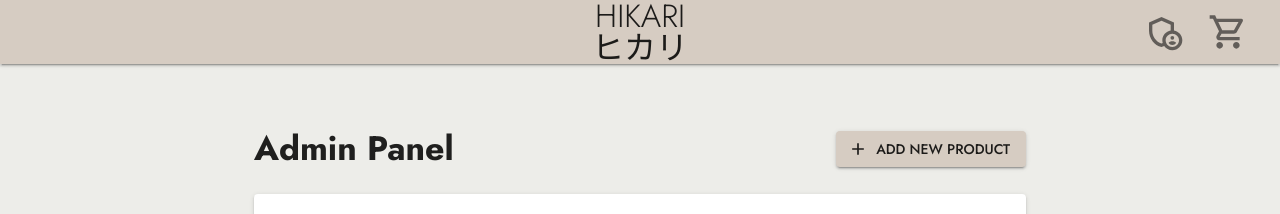
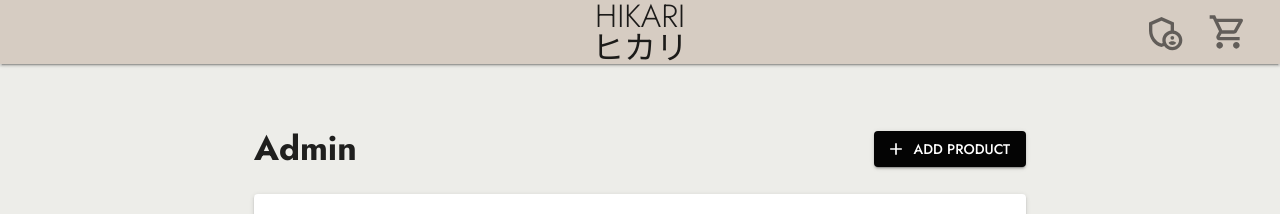
Before and after one commit to Peter-WebDev/hikari-webshop, a Next.js app: page /admin in a window 1280 px wide. Shown: the top 214 px of the page. Built offline with nearby package versions, Linux system fonts and the light colour scheme; no server answers; the database is empty; what @mui/material-nextjs would draw is missing.

Commit message:
flexwrap, button color secondary and shortened text

```diff
--- a/app/admin/page.tsx
+++ b/app/admin/page.tsx
@@ -29,14 +29,16 @@ export default async function AdminPage() {
           justifyContent: "space-between",
           alignItems: "center",
           mb: 3,
+          flexWrap: "wrap",
+          gap: 2
         }}
       >
-        <Typography variant="h4" fontWeight="bold">
-          Admin Panel
+        <Typography component="h2" variant="h4" fontWeight="bold">
+          Admin
         </Typography>
         <Link data-cy="admin-add-product" href="/admin/add-product">
-          <Button variant="contained" color="primary" startIcon={<AddIcon />}>
-            Add new product
+          <Button variant="contained" color="secondary" startIcon={<AddIcon />}>
+            Add product
           </Button>
         </Link>
       </Box>
```
